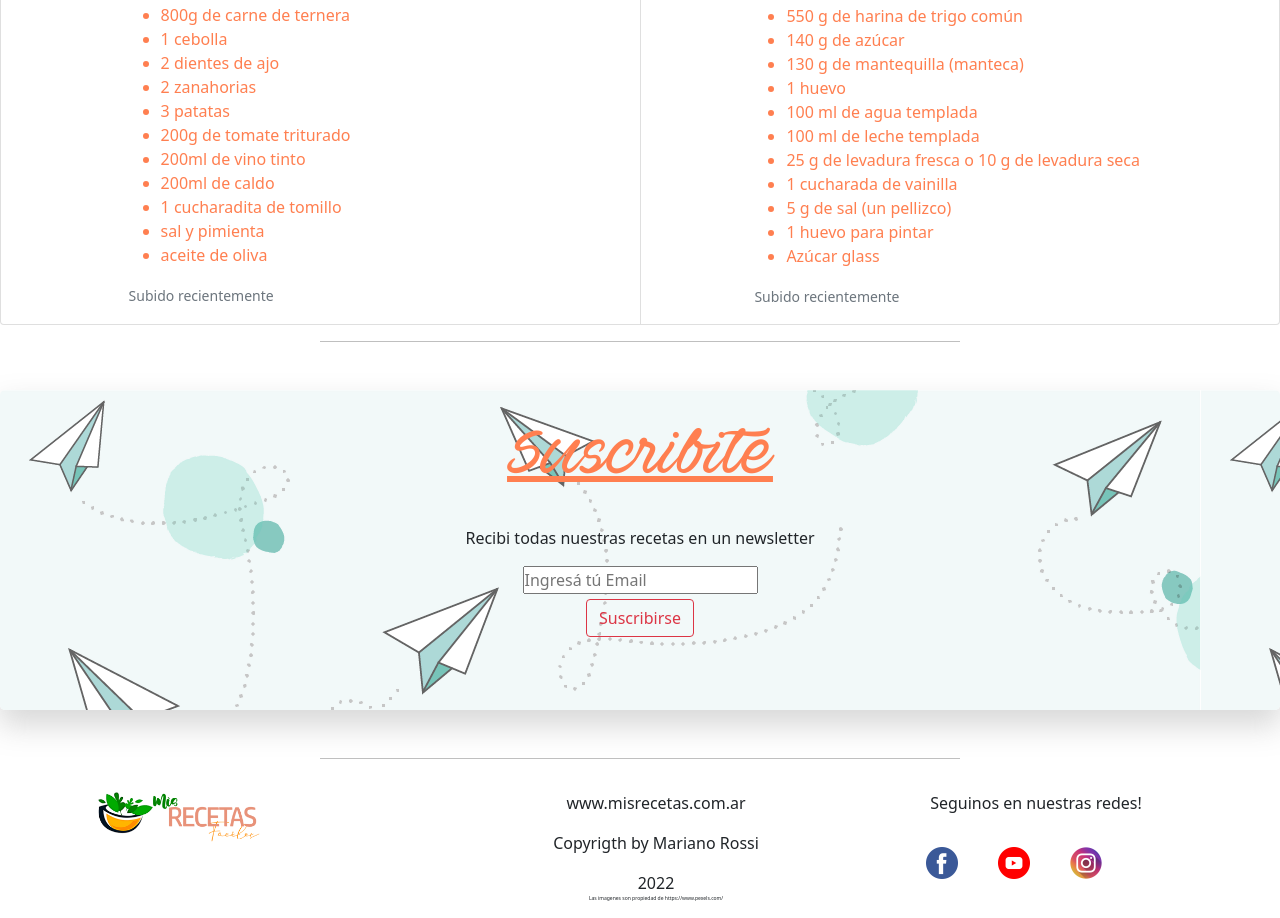
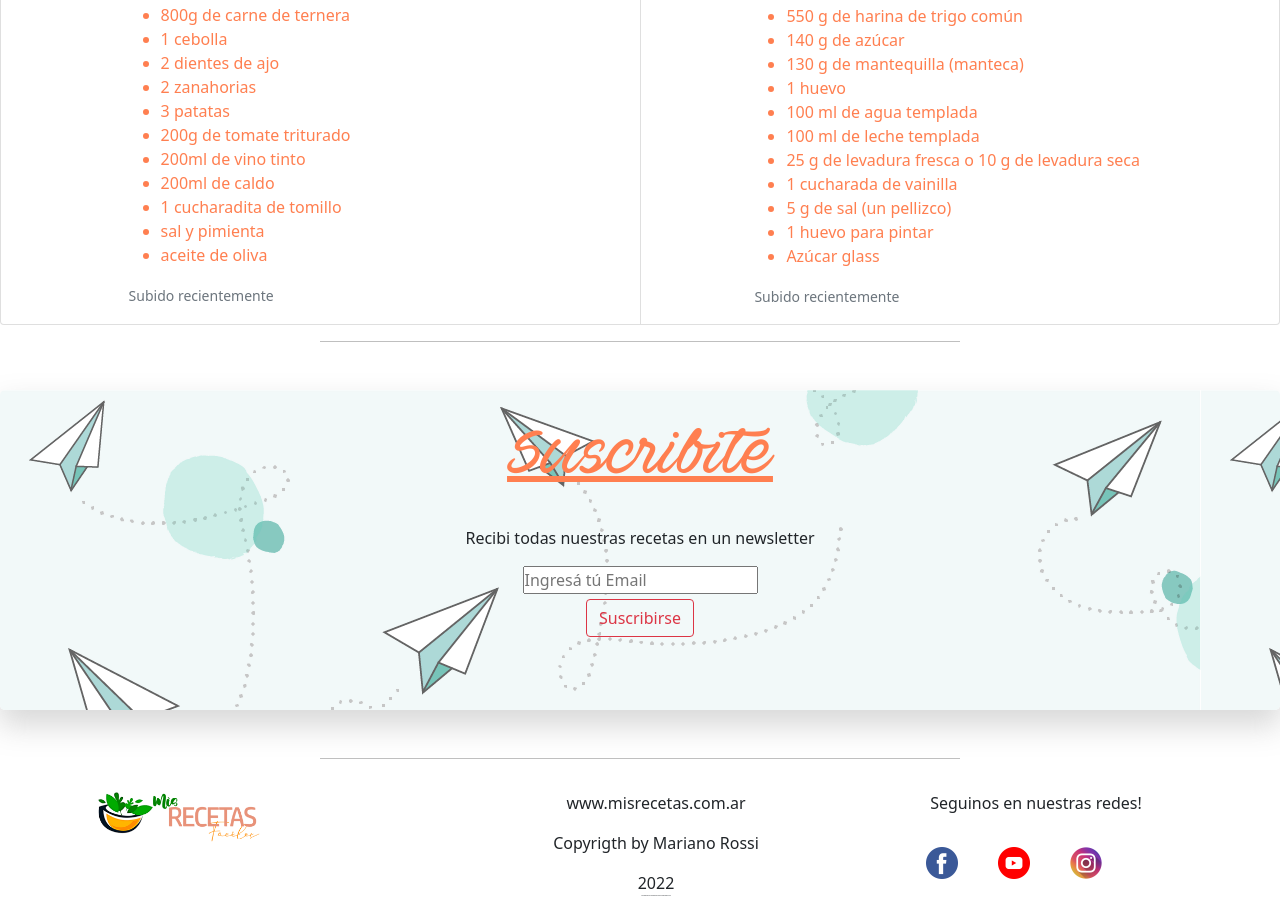
Before and after one commit to Marianoarossi/TercerEntrega, a website: page index.html in a window 1280 px wide. Shown: the part 1398-2316 px from the top of the page. Drawn offline with nearby package versions, Linux system fonts and the light colour scheme; files whose address does not match are found by name; a web font is replaced by a local one.

Commit message:
Se agrega derechos de las fotos de pwxel en el fotter a 7%

```diff
--- a/scss/footer.scss
+++ b/scss/footer.scss
@@ -31,5 +31,5 @@
     list-style: $sinVineta;
 }
 .pexel{
-    font-size: 5px;
+    font-size:7%;
 }
```
Also changed, not shown: css/style.css.
